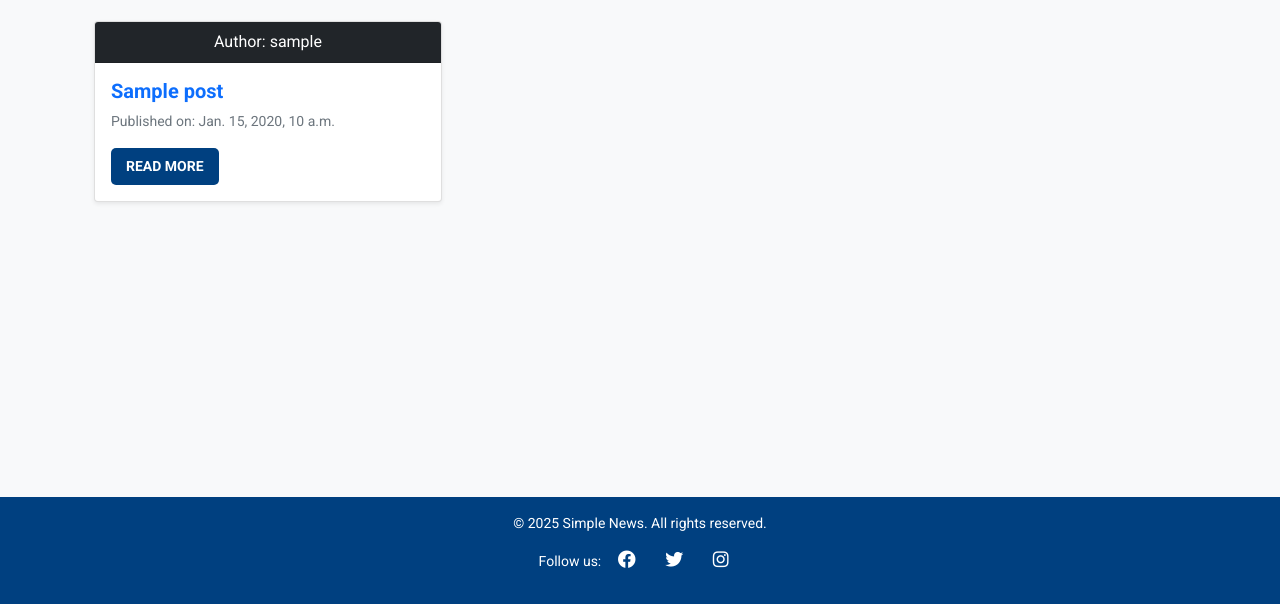
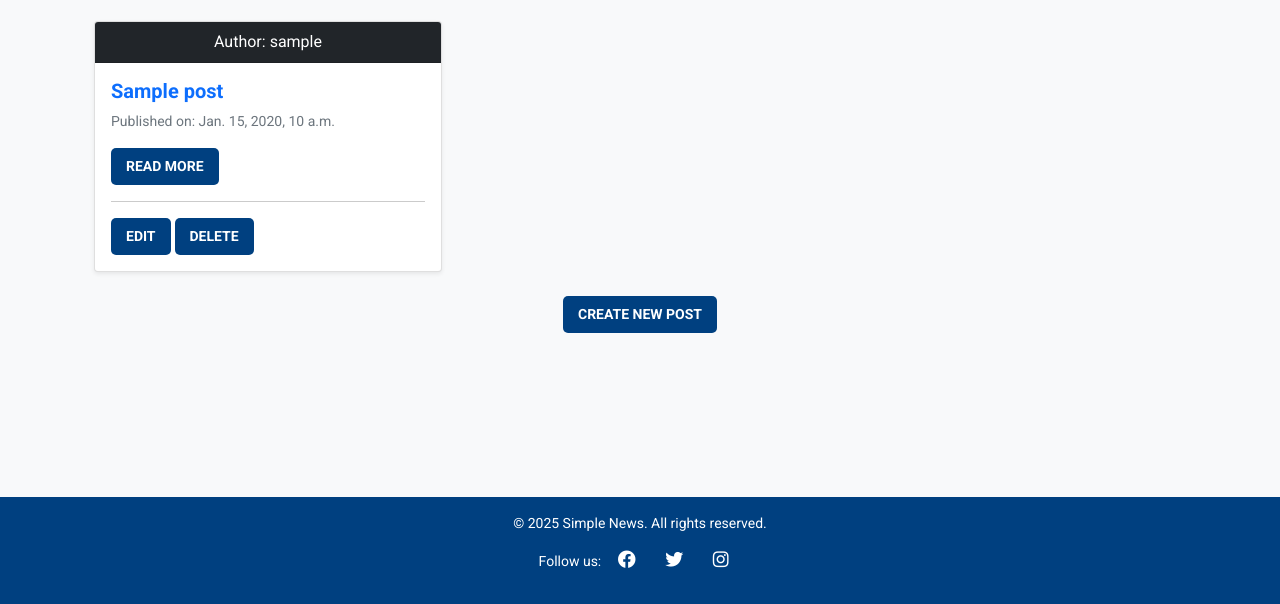
Before and after one commit to MaejorS/ciproject4, a Django app: page / in a window 1280 px wide. Shown: the part 196-800 px from the top of the page. Run offline with Django 4.2, Linux system fonts and the light colour scheme; a user stored in the database is signed in; tables that the repository leaves empty hold one stand-in row (values such as "Sample post").

Commit message:
Add role specific content in templates in index.html

```diff
--- a/templates/index.html
+++ b/templates/index.html
@@ -16,6 +16,14 @@
                     <h5 class="card-title text-primary">{{ post.title }}</h5>
                     <p class="card-text text-muted small">Published on: {{ post.created_on }}</p>
                     <a href="{% url 'article_detail' post.slug %}" class="post-link btn btn-outline-primary btn-sm">Read More</a>
+                    {% if user.is_superuser %}
+                    <hr>
+                    <a href="{% url 'post_edit' post.pk %}" class="btn btn-warning btn-sm">Edit</a>
+                    <form method="post" action="{% url 'post_delete' post.pk %}" style="display:inline;">
+                        {% csrf_token %}
+                        <button type="submit" class="btn btn-danger btn-sm">Delete</button>
+                    </form>
+                    {% endif %}
                 </div>
             </div>
         </div>
@@ -24,6 +32,13 @@
     <div class="row g-4">
         {% endif %}
         {% endfor %}
+
+        <!-- Add "Create Post" for superusers -->
+        {% if user.is_superuser %}
+        <div class="text-center my-4">
+            <a href="{% url 'post_create' %}" class="btn btn-success">Create New Post</a>
+        </div>
+        {% endif %}
 
     </div>
 
```
